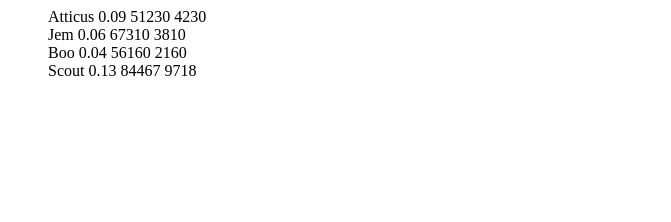
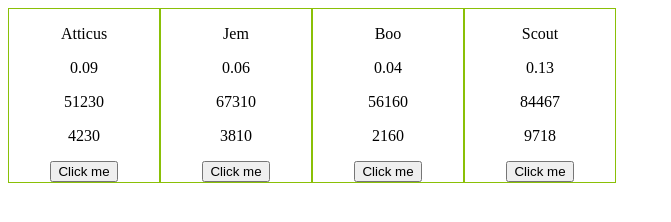
Before and after one commit to jdrew5/prime_solo_02, a plain HTML site: page index.html in a window 1280 px wide. Shown: the whole page, without its empty margins (0-671 px from the left). Drawn offline with nearby package versions, Linux system fonts and the light colour scheme.

Commit message:
changed DOM commands to jQuery

```diff
--- a/index.html
+++ b/index.html
@@ -3,15 +3,16 @@
     <meta charset="utf-8">
     <title>Answer Guide</title>
     <meta name="description" content="Webpage">
-
-    <link rel="stylesheet" href="">
+    <script src="https://ajax.googleapis.com/ajax/libs/jquery/1.11.3/jquery.min.js"></script>
+    <script type="text/javascript" src="solo_script.js"></script>
+    <link rel="stylesheet" href="style.css">
 
   </head>
 
   <body>
-    <ul id="content"></ul>
+    <div id="content"></div>
 
-    <script src="solo_script.js"></script>
+
   </body>
 
 
--- a/solo_script.js
+++ b/solo_script.js
@@ -6,6 +6,7 @@
 // Hard mode: added .join(" ") to array output to have spaces instead of ,
 // Pro mode: set attribute on the ul element identified by 'content' to get rid of bullets
 // Replaced employee arrays with employee objects.
+// Changed DOM functionality to use jQuery.
 
 //var arrayAtticus = ["Atticus", "2405", "47000", 3];
 //var arrayJem = ["Jem", "62347", "63500", 4];
@@ -15,7 +16,7 @@ var outputObject = {
     employeeName : "",
     percentSTI : 0,
     adjAnnualComp : 0,
-    totalBonus : 0
+    totalBonus : 0,
 };
 var objectAtticus = {
   employeeName : "Atticus",
@@ -45,24 +46,27 @@ var objectScout = {
 // add objects into an array
 var array = [objectAtticus, objectJem, objectBoo, objectScout];
 
-//Create variables used to write to the DOM
-var newEl, newText, position;
-//Capture the position of insertion into the DOM
-position = document.getElementById('content');
-// get rid of bullets by adding attribute to ul tag.
-document.getElementById('content').setAttribute("style","list-style: none;");
+$(document).ready(function(){
 
-//Loop the array, extracting each object and writing information to the DOM
-//Note that the information is not 'clean'
-for(var i = 0; i < array.length; i++){
-  outputObject = calculateSTI(array[i]);
-  //console.log("this is outputObject ", outputObject);
- 	newEl = document.createElement('li');
-	//newText = document.createTextNode(array[i].join(" "));
-  newText = document.createTextNode(outputObject.employeeName + " " + outputObject.percentSTI + " " + outputObject.adjAnnualComp + " " + outputObject.totalBonus);
-	newEl.appendChild(newText);
-	position.appendChild(newEl);
-}
+  $("#content").on('click', '.someButton', function() {
+    //console.log($(this).parent().find('p').text());
+    $(this).parent().remove();
+  });
+
+  //Loop the array, extracting each object and writing information to the DOM
+  for(var i = 0; i < array.length; i++){
+    outputObject = calculateSTI(array[i]);
+
+    $("#content").append("<div class='userContainer'></div>");
+
+    var $el = $("#content").children().last();
+    $el.append("<p>" + outputObject.employeeName +"</p>");
+    $el.append("<p>" + outputObject.percentSTI +"</p>");
+    $el.append("<p>" + outputObject.adjAnnualComp  +"</p>");
+    $el.append("<p>" + outputObject.totalBonus +"</p>");
+    $el.append("<button class='someButton'>Click me</button>");
+  }
+ });
 
 function calculateSTI(empObject){
 
--- /dev/null
+++ b/style.css
@@ -0,0 +1,6 @@
+.userContainer {
+	display:inline-block;
+	width:150px;
+	border: 1px solid #8AC007;
+	text-align: center;
+}
```
